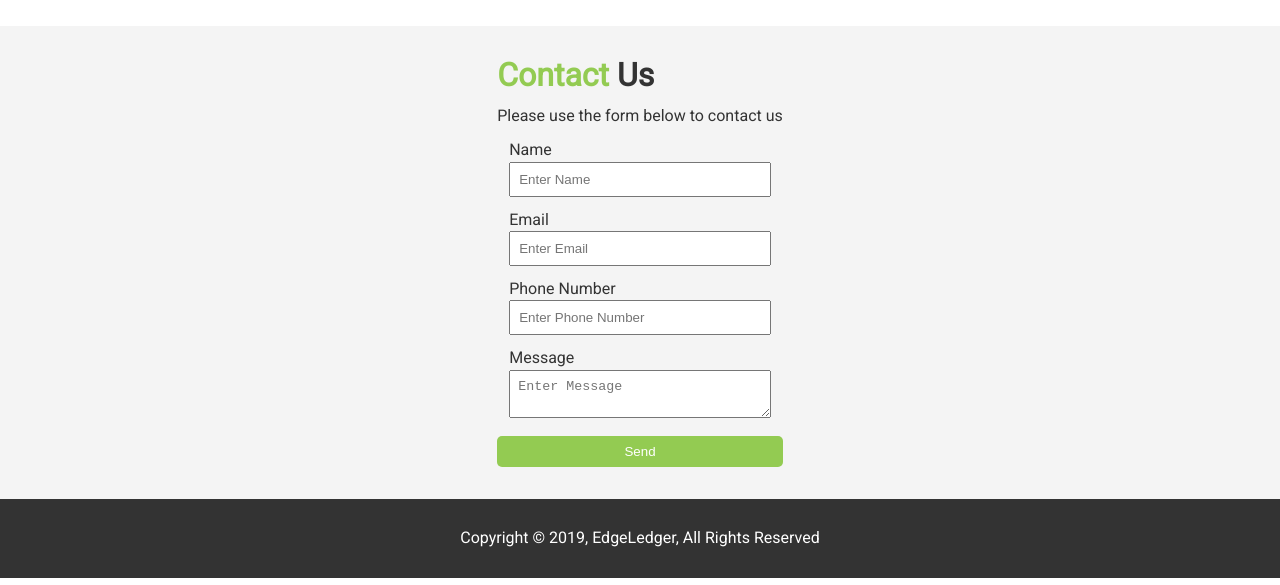
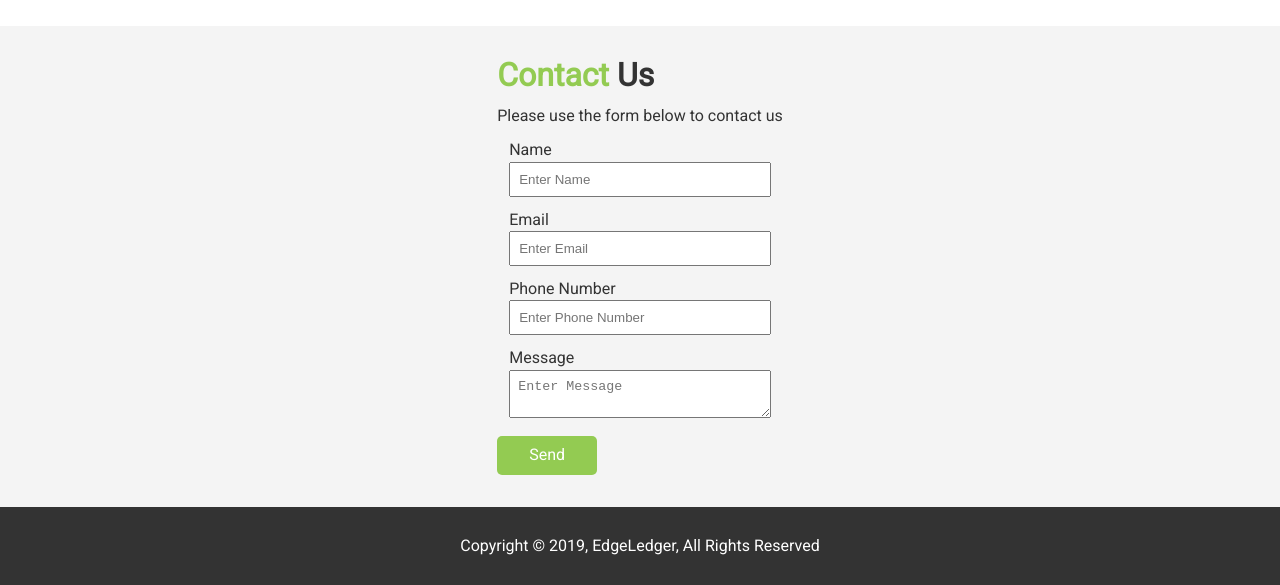
Before and after one commit to Fatma-M/EdgeLedger, a plain HTML site: page index.html in a window 1280 px wide. Shown: the part 1872-2457 px from the top of the page. Drawn offline with nearby package versions, Linux system fonts and the light colour scheme.

Commit message:
Update index.html

```diff
--- a/index.html
+++ b/index.html
@@ -159,7 +159,7 @@
                 placeholder="Enter Message"
               ></textarea>
             </div>
-            <input type="submit" value="Send" class="btn" />
+            <a href="#" class="btn"> Send <a/>
           </form>
         </div>
       </div>
```
